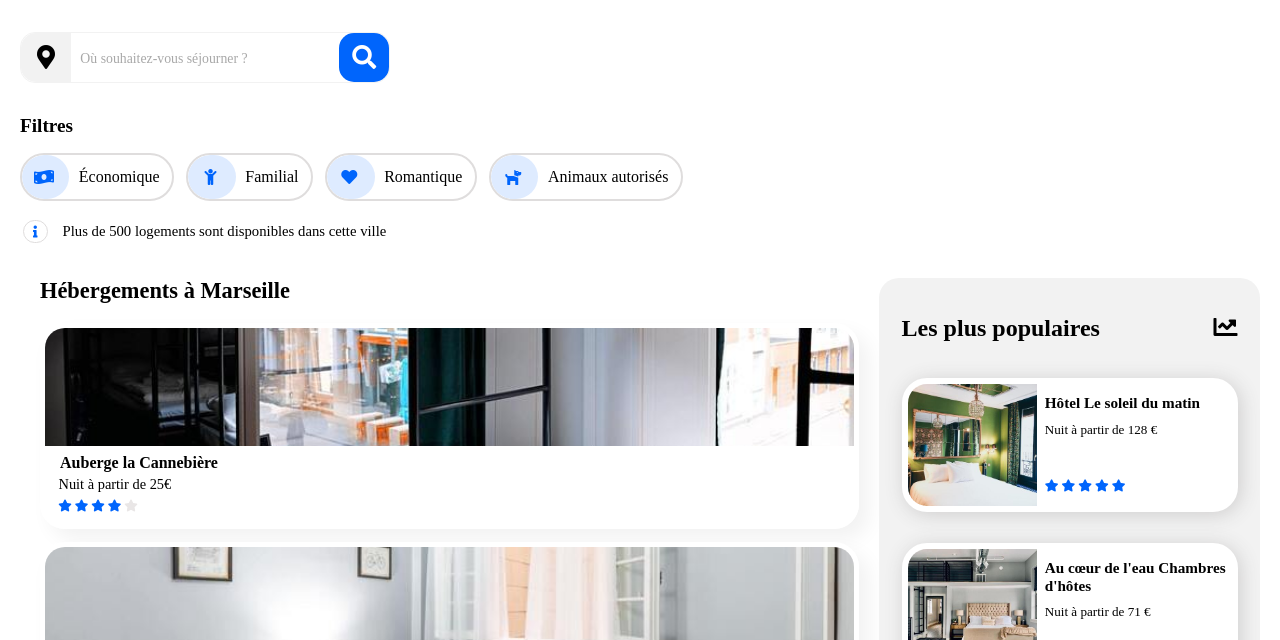
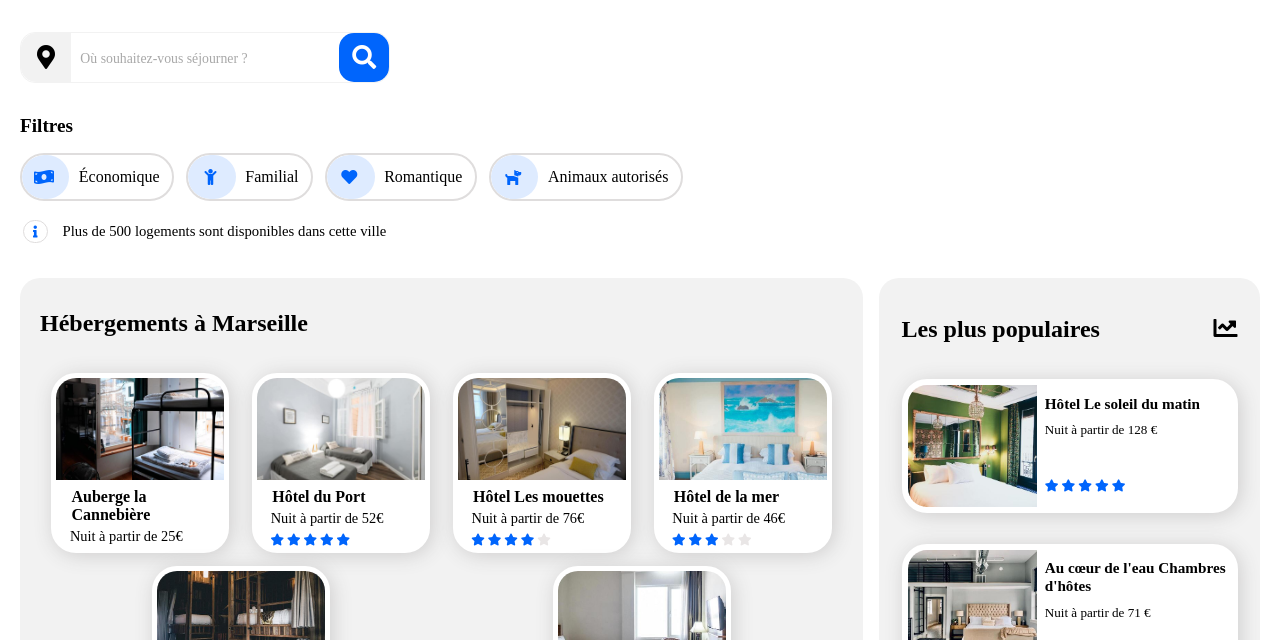
Before and after one commit to MaudNY/Aude-MelanieNYOUNG_P2_190521, a plain HTML site: page Reservia.html in a window 1280 px wide. Shown: the part 294-934 px from the top of the page. Drawn offline with Linux system fonts and the light colour scheme; a web font is replaced by a local one.

Commit message:
Projet 2 / MEDIA QUERIES Hébergements Démarrage

```diff
--- a/Reservia.html
+++ b/Reservia.html
@@ -147,6 +147,7 @@
 
                 <h3>Hébergements à Marseille</h3>
 
+                <div id="liste-block-heb">
                     <a href="#">
                         <div class="block-heb">
                             <img class="cover" src="images/hebergements/4_small/marcus-loke-WQJvWU_HZFo-unsplash.jpg" alt="Auberge la Cannebière">
@@ -236,6 +237,7 @@
                             </div>
                         </div>
                     </a>
+                </div>
 
                 <a href="#"><p class="aff-plus">Afficher plus</p></a>
 
--- a/resolution_desktop_styles.css
+++ b/resolution_desktop_styles.css
@@ -280,7 +280,11 @@ td
 
 #block-héb-pop
 {
-    padding: 0 1.25em 0 1.25em;
+    padding-top: 500em;
+    padding-right: 1.25em;
+    padding-bottom: 0;
+    padding-left: 1.25em;
+    margin-top: -500em;
     display: flex;
     flex-direction: row-reverse;
 }
@@ -298,7 +302,7 @@ aside
 
 #aside-pop
 {
-    padding-top: calc(0.2em + 0.75vw);
+    padding-top: calc(1.75em + 0.75vw);
     padding-right: calc(0.2em + 1.5vw);
     padding-bottom: 0;
     padding-left: calc(0.2em + 1.5vw);
@@ -307,7 +311,7 @@ aside
 #flex-titre-pop
 {
     display: flex;
-    padding: 1.5em 0 0 0;
+    padding: 0;
 }
 
 #titre-pop
@@ -318,6 +322,7 @@ aside
 #titre-pop h3
 {
     font-size: calc(0.7em + 1vw);
+    padding: 0;
 }
 
 #flex-titre-pop .fas
@@ -377,24 +382,36 @@ aside
 
 #section-heb
 {
-    padding: 9em 1.25em 0 1.25em;
-    margin: -9em 0 3.25em 0;
+    padding : 2em 1.25em 0 1.25em;
+    margin: 0 1em 3.25em 0;
+    background-color: #f2f2f2;
+    border-radius: 20px;
     flex: 1;
 }
 
 #section-heb h3
 {
-    font-size: 1.4em;
-    margin-bottom: 0.85em;
+    font-size: calc(0.7em + 1vw);
+    padding: 0;
+}
+
+#liste-block-heb
+{
+    display: flex;
+    flex-wrap: wrap;
+    justify-content: space-around;
 }
 
 .block-heb
 {
-    height: 12.25em;
+
+    width: 10.5em;
+    height: calc(9em + 2vw);
+    background-color: white;
     border-radius: 25px;
     border: 5px white solid;
-    box-shadow: 10px 10px 20px #f2f2f2;
-    margin-bottom: 0.8em;
+    box-shadow: 2.5px 2.5px 20px #cecdcd;
+    margin: 0 0 0.8em 0;
     overflow: hidden;
 }
 
--- a/styles.css
+++ b/styles.css
@@ -41,8 +41,7 @@ p
 h3
 {
     font-size: 3em;
-    margin-block-start: 0;
-    margin-block-end: 1.5em;
+    margin: 0;
 }
 
 ul
@@ -299,6 +298,7 @@ aside
 #titre-pop h3
 {
     font-size: 1.25em;
+    padding-bottom: 1.25em;
 }
 
 #flex-titre-pop .fas
@@ -363,12 +363,13 @@ aside
 #section-heb h3
 {
     font-size: 1.4em;
-    margin-bottom: 0.85em;
+    padding-bottom: 0.85em;
 }
 
 .block-heb
 {
     height: 12.25em;
+    background-color: white;
     border-radius: 25px;
     border: 5px white solid;
     box-shadow: 10px 10px 20px #f2f2f2;
```
Lines whose indentation alone changed are shown as unchanged.
